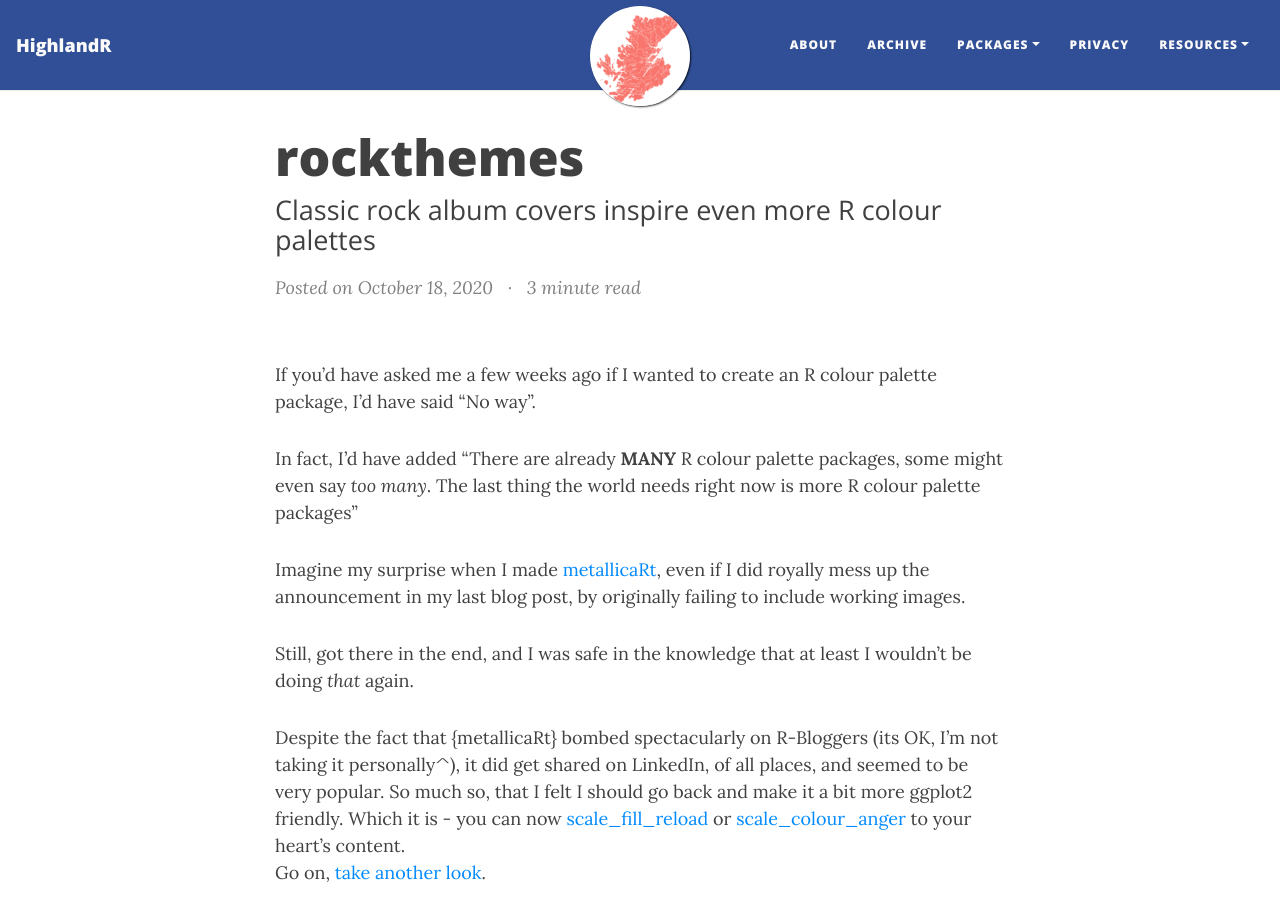
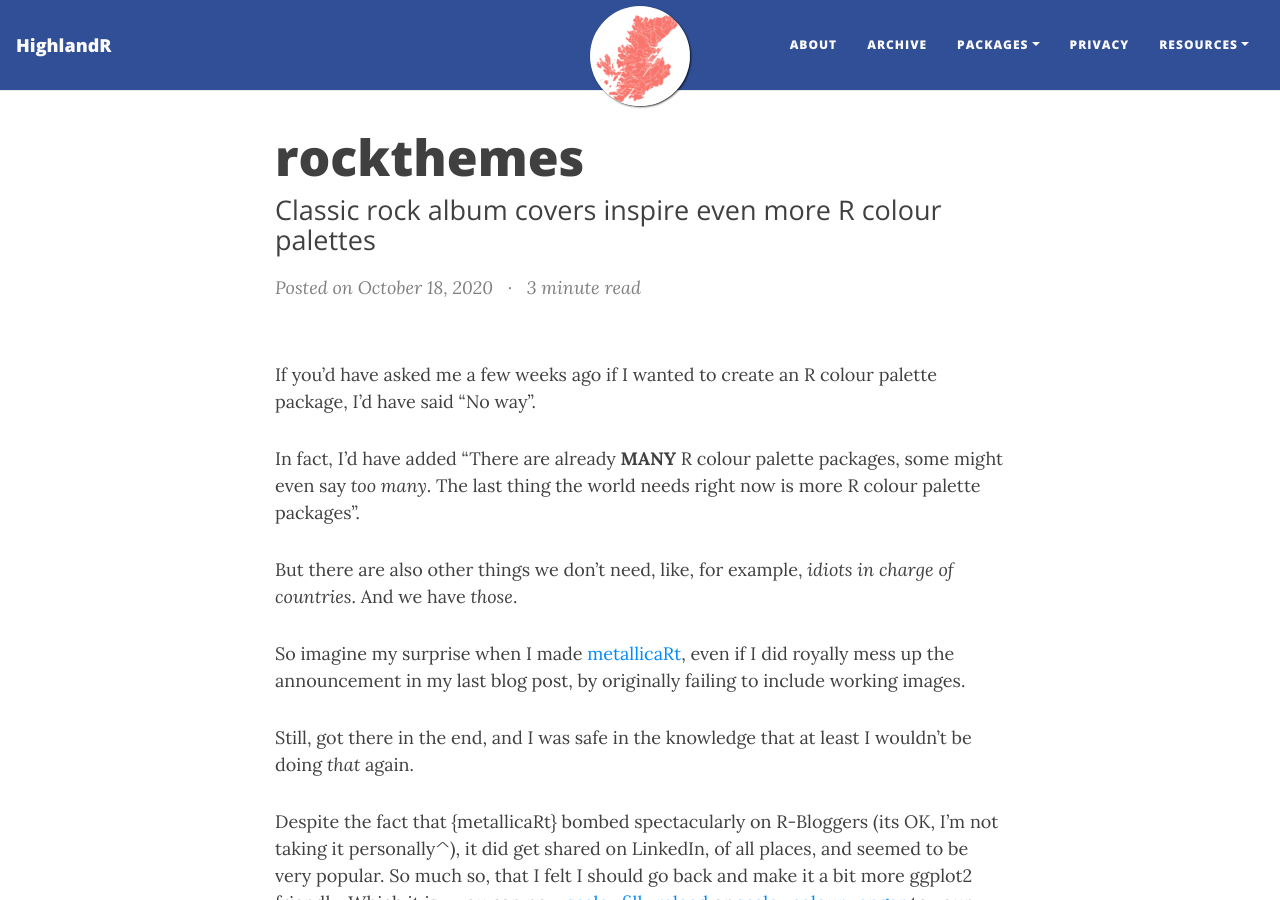
Before and after one commit to johnmackintosh/johnmackintosh.github.io, a Jekyll site: the page built from _posts/2020-10-18-rockthemes.md, in a window 1280 px wide and 900 px high. Built offline with Jekyll 4.4.1, drawn with Linux system fonts in a browser that asks for light colours; nearby versions of some CDN libraries.

Commit message:
Update 2020-10-18-rockthemes.md

```diff
--- a/_posts/2020-10-18-rockthemes.md
+++ b/_posts/2020-10-18-rockthemes.md
@@ -15,9 +15,12 @@ If you'd have asked me a few weeks ago if I wanted to create an R colour palette
 
 In fact, I'd have added
 "There are already **MANY** R colour palette packages, some might even say _too many_.
-The last thing the world needs right now is more R colour palette packages"
+The last thing the world needs right now is more R colour palette packages".
 
-Imagine my surprise when I made [metallicaRt](https://johnmackintosh.com/metallicaRt/), even if I did royally mess up the announcement in my last blog post, by originally failing to include working images.
+But there are also other things we don't need, like, for example, _idiots in charge of countries_.
+And we have _those_.
+
+So imagine my surprise when I made [metallicaRt](https://johnmackintosh.com/metallicaRt/), even if I did royally mess up the announcement in my last blog post, by originally failing to include working images.
 
 Still, got there in the end, and I was safe in the knowledge that at least I wouldn't be doing *that* again.
 
```
